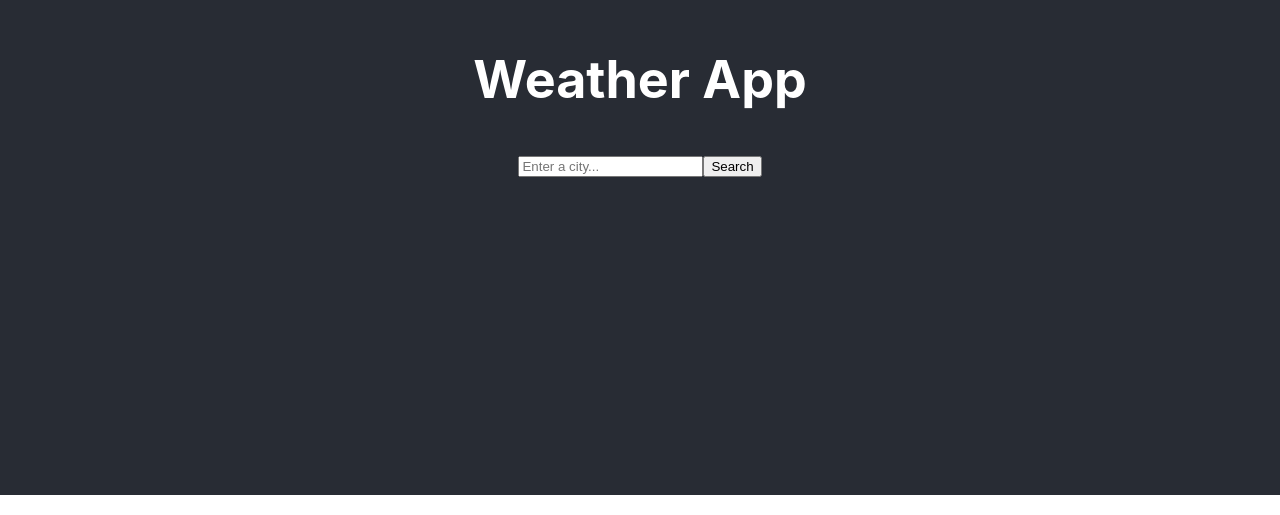
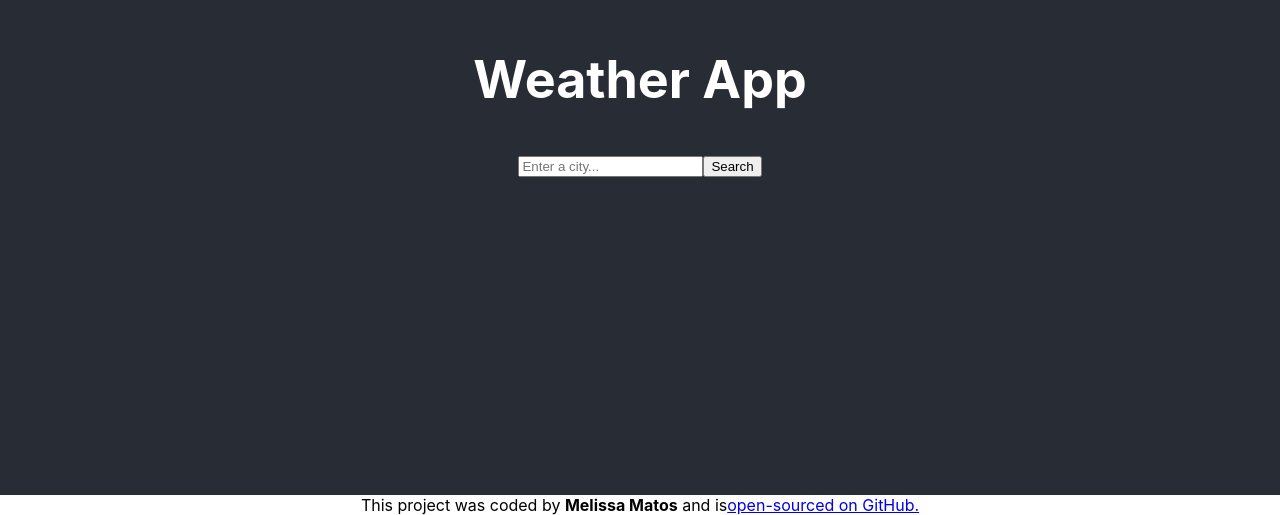
Before and after one commit to mmatos394/weather-react-app, a React (Create React App) app: page / in a window 1280 px wide. Shown: the part 305-820 px from the top of the page. Built offline with nearby package versions, Linux system fonts and the light colour scheme.

Commit message:
Added GitHub link

```diff
--- a/src/App.js
+++ b/src/App.js
@@ -8,6 +8,12 @@
         <h1>Weather App</h1>
         <SearchForm />
       </header>
+      <footer>
+        This project was coded by <strong>Melissa Matos</strong> and is
+        <a href="https://github.com/mmatos394/Weather-App">
+          open-sourced on GitHub.
+        </a>
+      </footer>
     </div>
   );
 }
```
